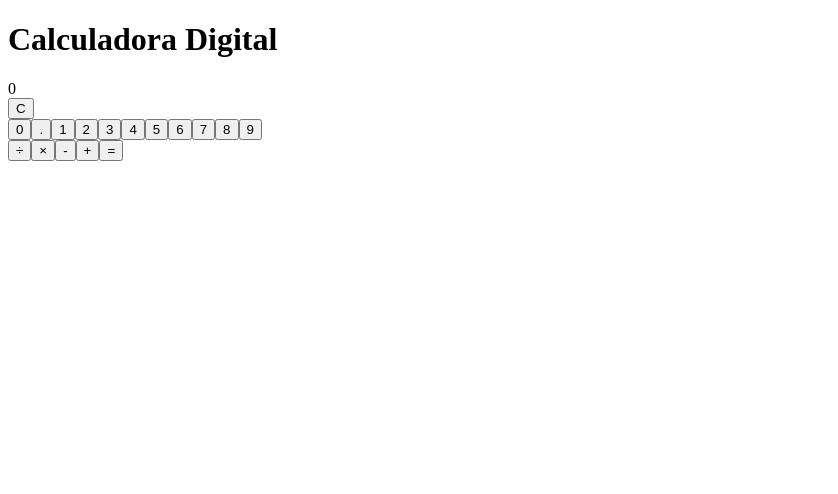
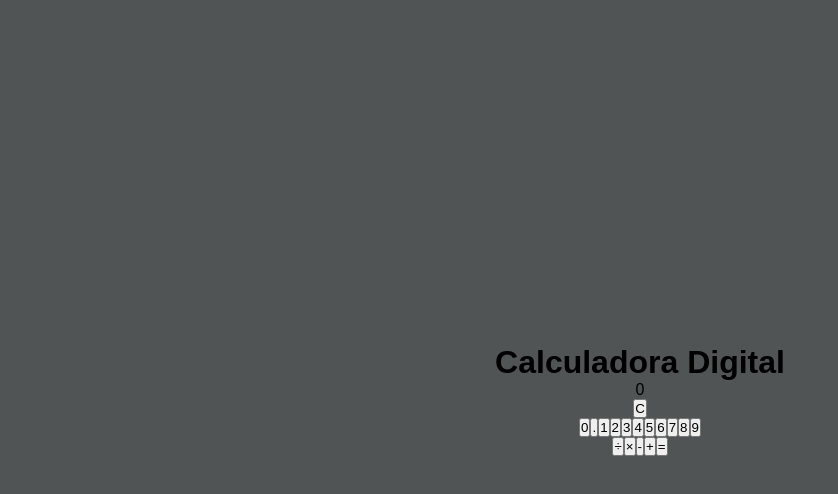
Before and after one commit to Thaynafp/Calculadora, a React (Vite) app: page / in a window 1280 px wide. Shown: the top 494 px of the page, without its empty margins (0-838 px from the left). Built offline with nearby package versions, Linux system fonts and the light colour scheme.

Commit message:
definindo cores

```diff
--- a/package.json
+++ b/package.json
@@ -18,10 +18,13 @@
     "@types/react": "^19.1.10",
     "@types/react-dom": "^19.1.7",
     "@vitejs/plugin-react": "^5.0.0",
+    "autoprefixer": "^10.4.21",
     "eslint": "^9.33.0",
     "eslint-plugin-react-hooks": "^5.2.0",
     "eslint-plugin-react-refresh": "^0.4.20",
     "globals": "^16.3.0",
+    "postcss": "^8.5.6",
+    "tailwindcss": "^4.1.13",
     "vite": "^7.1.2"
   }
 }
--- a/src/css/estilo.css
+++ b/src/css/estilo.css
@@ -0,0 +1,8 @@
+.App {
+    display: flex;
+    flex-direction:column;
+    height:100vh;
+    justify-content:center;
+    text-align:center;
+    align-items: center;
+}
--- a/src/css/global.css
+++ b/src/css/global.css
@@ -0,0 +1,17 @@
+:root{
+    --fontColor1: #ffff;
+    --fontColor2: #000;
+    --bgColor1: #505454;
+    --bgColor2:#ffff;
+}
+
+*{
+    margin:0;
+    padding:0;
+    box-sizing: border-box;
+    font-family: sans-serif;
+}
+
+body{
+    background:var(--bgColor1);
+}
```
Also changed, not shown: 1 other file (tests, documents, lock files or other folders).
